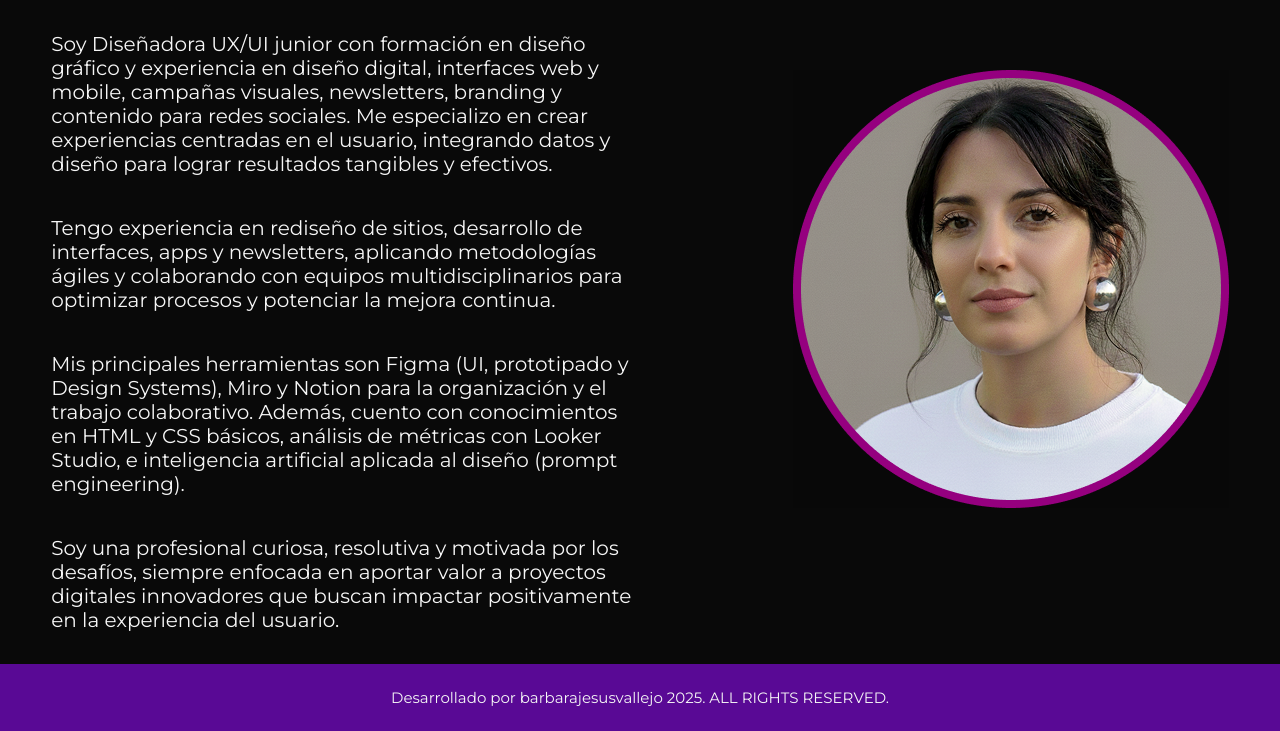
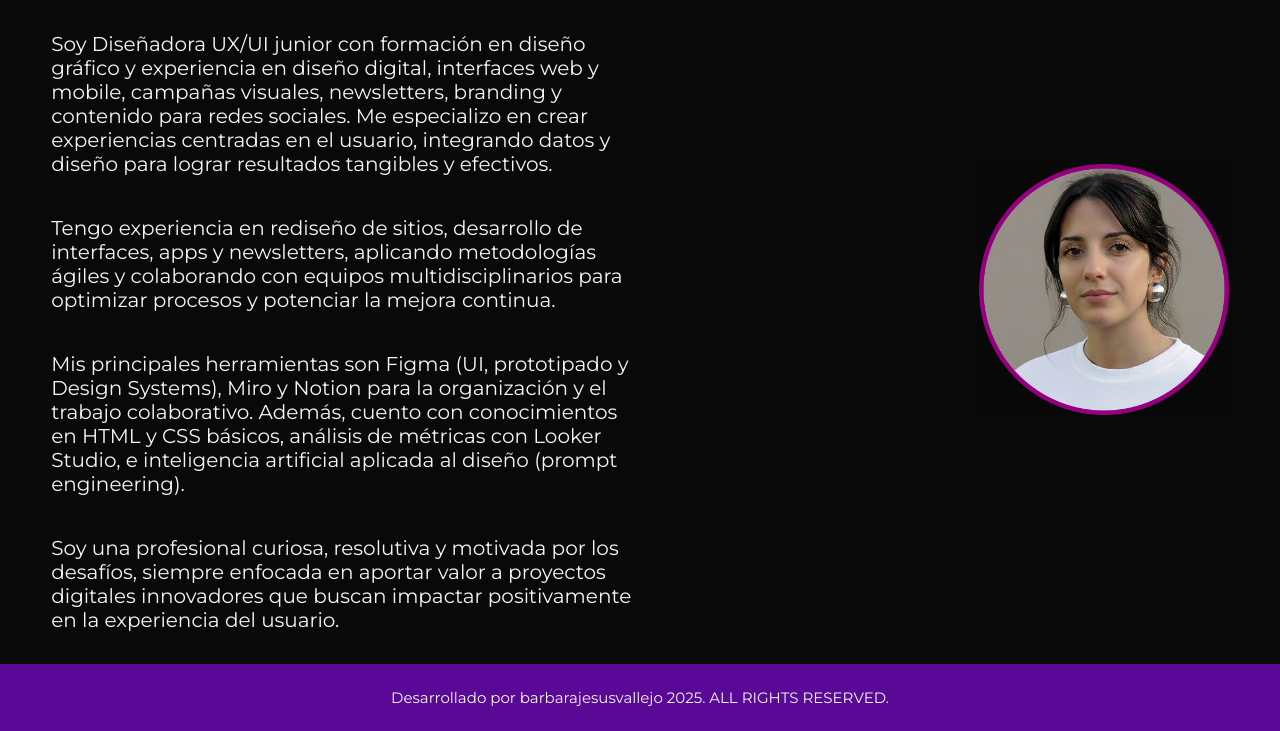
Before and after one commit to bvallejodesign-dotcom/PORTAFOLIO_B., a plain HTML site: page about.html in a window 1280 px wide. Shown: the part 140-871 px from the top of the page. Drawn offline with nearby package versions, Linux system fonts and the light colour scheme.

Commit message:
Ajuste tamaño imagen de presentación

```diff
--- a/about.html
+++ b/about.html
@@ -38,7 +38,7 @@
                que buscan impactar positivamente en la experiencia del usuario.</p>
 
         </section>
-        <img class="Presentación__imagen" src="assets/Ellipse _yo.jpg" alt="Foto de barbarajesusvallejo">
+        <img class="Presentación__imagen" src="assets/Ellipse _yo.jpg" alt="Foto de barbarajesusvallejo" width="250">
 
     </main>
     <footer class="footer">
```
